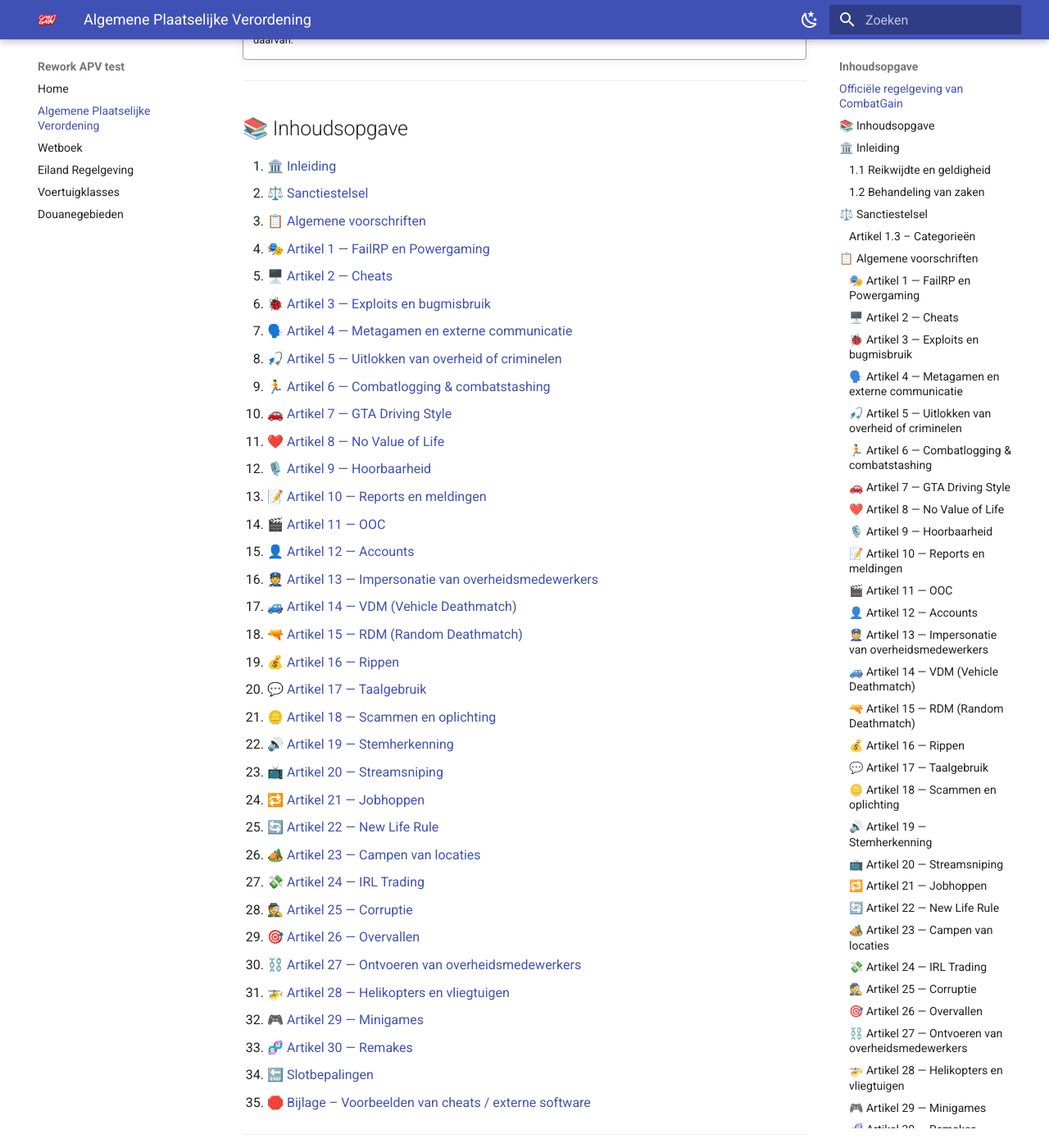
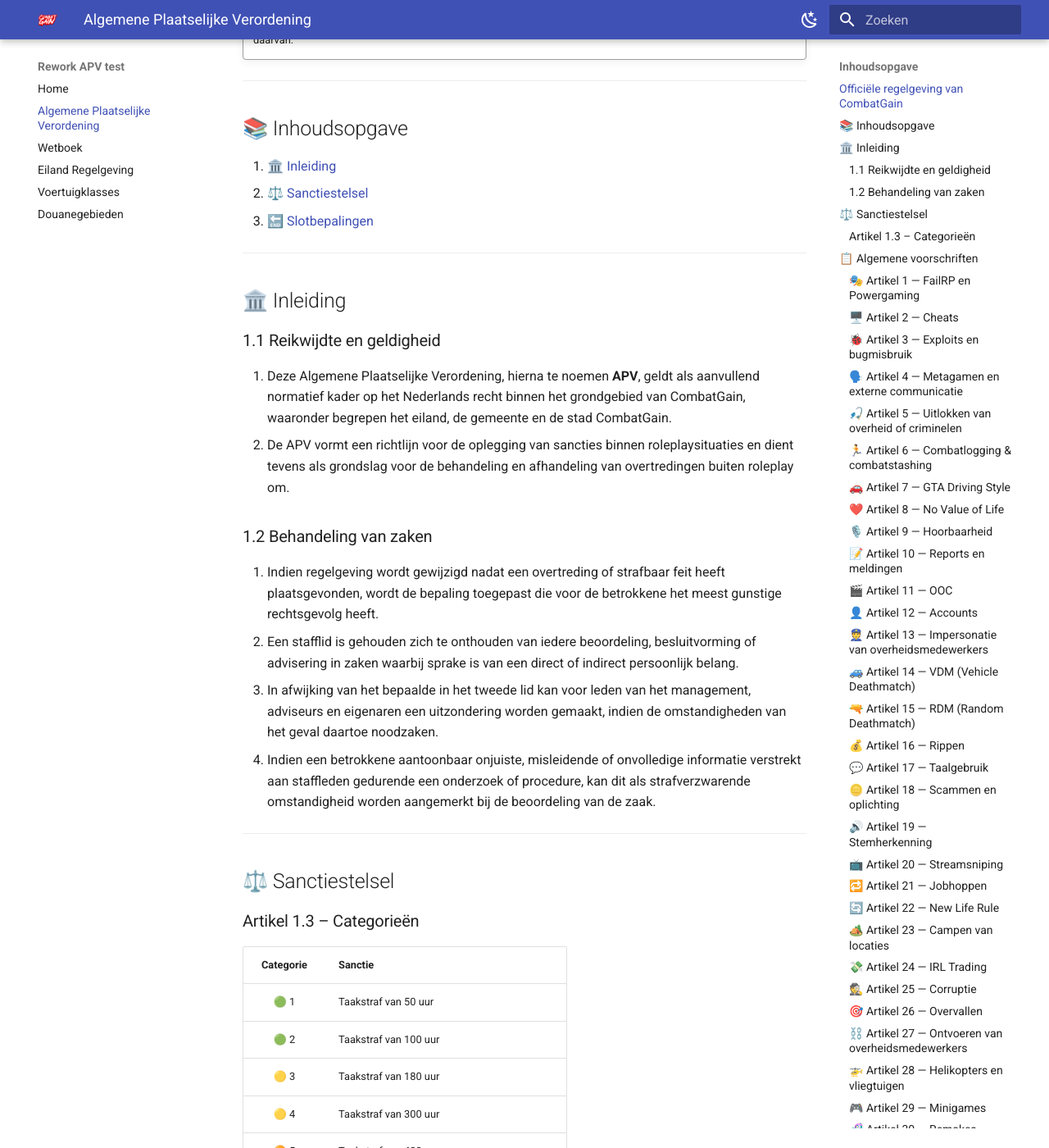
Before and after one commit to Sungerbob1/APVcg, an MkDocs documentation site: the page built from docs/apv.md, in a window 1280 px wide and 1400 px high, scrolled down 337 px. Shown: the whole window at 82% size. Built offline with MkDocs 1.6.1 and Material for MkDocs 9.7.7, drawn with Linux system fonts in a browser that asks for light colours; comment, search, counter and statistics services are not loaded.

Commit message:
ddddddddddd

```diff
--- a/docs/apv.md
+++ b/docs/apv.md
@@ -13,39 +13,7 @@
 
 1. [🏛️ Inleiding](#inleiding)
 2. [⚖️ Sanctiestelsel](#sanctiestelsel)
-3. [📋 Algemene voorschriften](#algemene-voorschriften)
-   - [🎭 Artikel 1 — FailRP en Powergaming](#artikel-1-failrp-en-powergaming)
-   - [🖥️ Artikel 2 — Cheats](#artikel-2-cheats)
-   - [🐞 Artikel 3 — Exploits en bugmisbruik](#artikel-3-exploits-en-bugmisbruik)
-   - [🗣️ Artikel 4 — Metagamen en externe communicatie](#artikel-4-metagamen-en-externe-communicatie)
-   - [🎣 Artikel 5 — Uitlokken van overheid of criminelen](#artikel-5-uitlokken-van-overheid-of-criminelen)
-   - [🏃 Artikel 6 — Combatlogging & combatstashing](#artikel-6-combatlogging-combatstashing)
-   - [🚗 Artikel 7 — GTA Driving Style](#artikel-7-gta-driving-style)
-   - [❤️ Artikel 8 — No Value of Life](#artikel-8-no-value-of-life)
-   - [🎙️ Artikel 9 — Hoorbaarheid](#artikel-9-hoorbaarheid)
-   - [📝 Artikel 10 — Reports en meldingen](#artikel-10-reports-en-meldingen)
-   - [🎬 Artikel 11 — OOC](#artikel-11-ooc)
-   - [👤 Artikel 12 — Accounts](#artikel-12-accounts)
-   - [👮 Artikel 13 — Impersonatie van overheidsmedewerkers](#artikel-13-impersonatie-van-overheidsmedewerkers)
-   - [🚙 Artikel 14 — VDM (Vehicle Deathmatch)](#artikel-14-vdm-vehicle-deathmatch)
-   - [🔫 Artikel 15 — RDM (Random Deathmatch)](#artikel-15-rdm-random-deathmatch)
-   - [💰 Artikel 16 — Rippen](#artikel-16-rippen)
-   - [💬 Artikel 17 — Taalgebruik](#artikel-17-taalgebruik)
-   - [🪙 Artikel 18 — Scammen en oplichting](#artikel-18-scammen-en-oplichting)
-   - [🔊 Artikel 19 — Stemherkenning](#artikel-19-stemherkenning)
-   - [📺 Artikel 20 — Streamsniping](#artikel-20-streamsniping)
-   - [🔁 Artikel 21 — Jobhoppen](#artikel-21-jobhoppen)
-   - [🔄 Artikel 22 — New Life Rule](#artikel-22-new-life-rule)
-   - [🏕️ Artikel 23 — Campen van locaties](#artikel-23-campen-van-locaties)
-   - [💸 Artikel 24 — IRL Trading](#artikel-24-irl-trading)
-   - [🕵️ Artikel 25 — Corruptie](#artikel-25-corruptie)
-   - [🎯 Artikel 26 — Overvallen](#artikel-26-overvallen)
-   - [⛓️ Artikel 27 — Ontvoeren van overheidsmedewerkers](#artikel-27-ontvoeren-van-overheidsmedewerkers)
-   - [🚁 Artikel 28 — Helikopters en vliegtuigen](#artikel-28-helikopters-en-vliegtuigen)
-   - [🎮 Artikel 29 — Minigames](#artikel-29-minigames)
-   - [🧬 Artikel 30 — Remakes](#artikel-30-remakes)
-4. [🔚 Slotbepalingen](#slotbepalingen)
-5. [🛑 Bijlage – Voorbeelden van cheats / externe software](#bijlage-voorbeelden-van-cheats-externe-software)
+3. [🔚 Slotbepalingen](#slotbepalingen)
 
 ---
 
```
